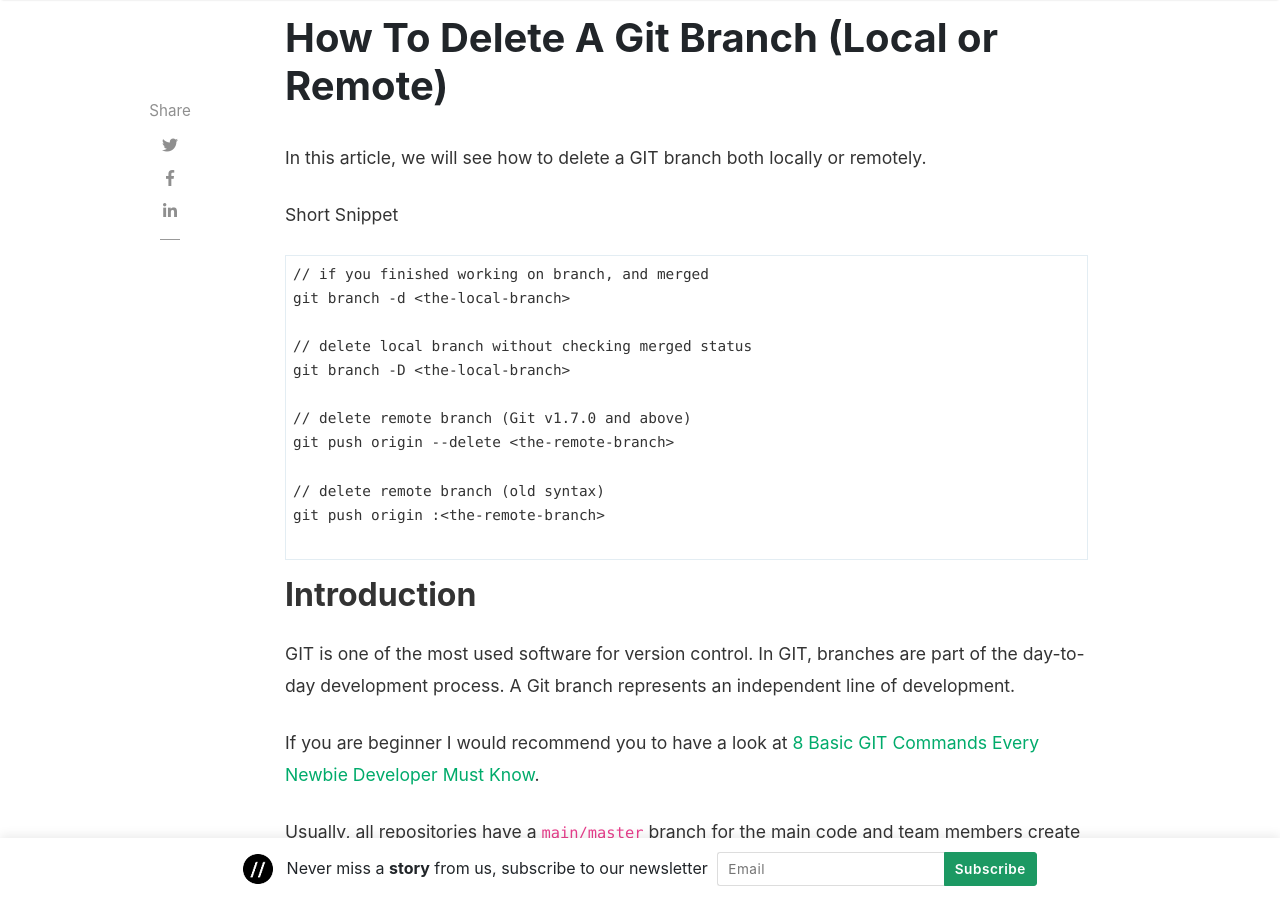
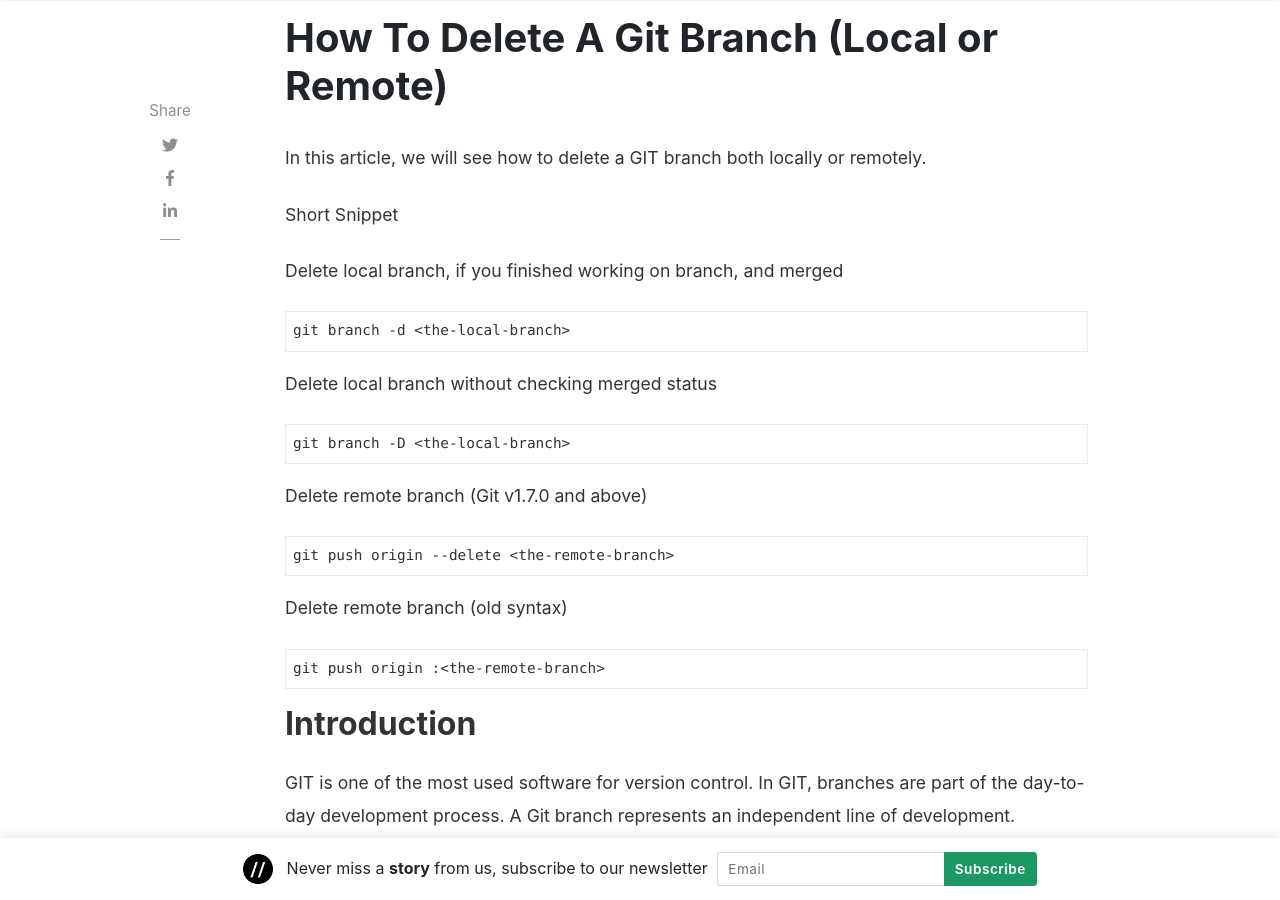
Before and after one commit to coderolls/coderolls-blog, a Jekyll site: the page built from _posts/git/2021-05-18-delete-a-git-branch-local-or-remote.md, in a window 1280 px wide and 900 px high, scrolled down 330 px. Built offline with Jekyll 4.4.1, drawn with Linux system fonts in a browser that asks for light colours; nearby versions of some CDN libraries; comment, search, counter and statistics services are not loaded.

Commit message:
Update a blogpost about deleting a local git branch

````diff
--- a/_posts/git/2021-05-18-delete-a-git-branch-local-or-remote.md
+++ b/_posts/git/2021-05-18-delete-a-git-branch-local-or-remote.md
@@ -9,19 +9,26 @@ In this article, we will see how to delete a GIT branch both locally or remotely
 
 Short Snippet
 
+
+Delete local branch, if you finished working on branch, and merged
+
 ```git
-// if you finished working on branch, and merged
 git branch -d <the-local-branch>
+```
+Delete local branch without checking merged status
 
-// delete local branch without checking merged status
+```git
 git branch -D <the-local-branch>
+```
+Delete remote branch (Git v1.7.0 and above)
 
-// delete remote branch (Git v1.7.0 and above)
+```git
 git push origin --delete <the-remote-branch>
+```
 
-// delete remote branch (old syntax)
+Delete remote branch (old syntax)
+```git
 git push origin :<the-remote-branch>
-
 ```
 
 ## Introduction
````
